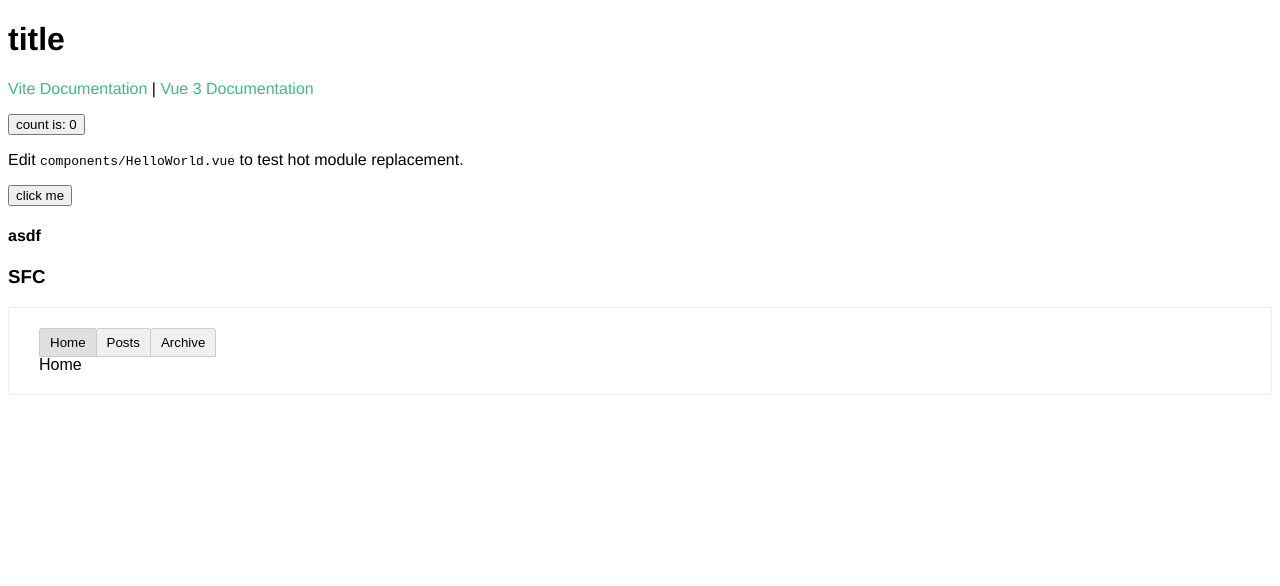
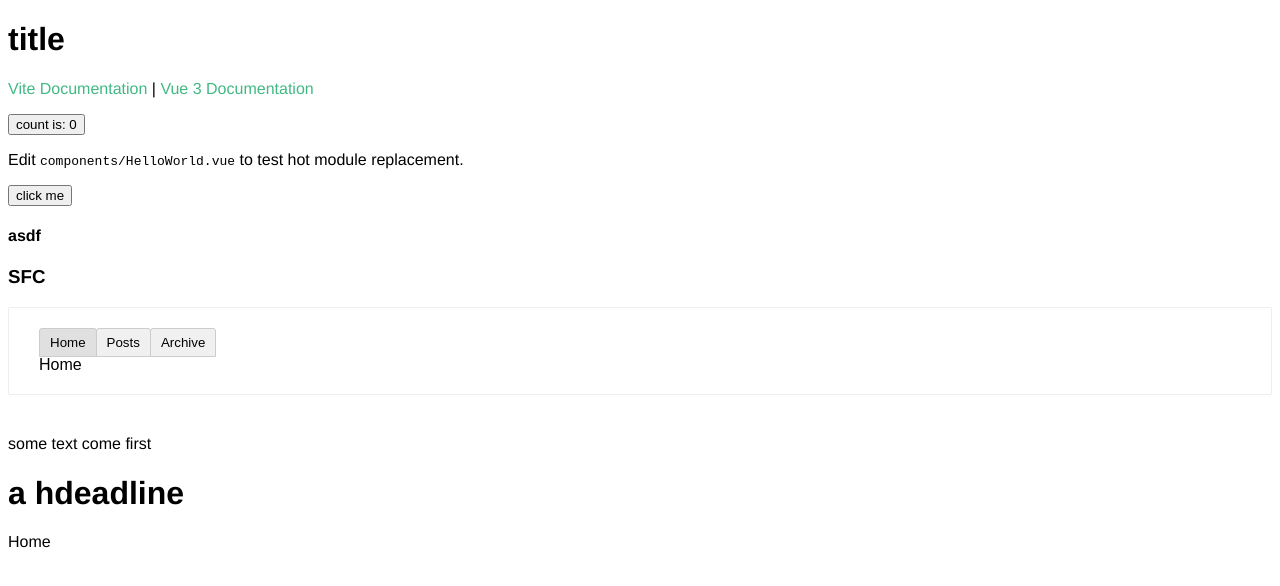
Before and after one commit to ChocolateAceCream/vue3, a Vue app in the folder faults/: page / in a window 1280 px wide. Shown: the top 586 px of the page. Built offline with nearby package versions, Linux system fonts and the light colour scheme.

Commit message:
FEAT: add render examplpe and dynamic css binding example

```diff
--- a/faults/src/components/HelloWorld.vue
+++ b/faults/src/components/HelloWorld.vue
@@ -27,6 +27,7 @@
       <component :is="currentTabComponent" class="tab" />
     </keep-alive>
   </div>
+  <render-example />
 
 </template>
 
@@ -35,6 +36,7 @@
 <script>
 import { onMounted, ref, computed, defineProps, reactive} from 'vue'
 import Test from '@/components/Test.vue'
+import RenderExample from '@/components/RenderExample.vue'
 import Heading from '@/components/FunctionalComponentExample.js'
 import Sfc from '@/components/SingleFileComponentsExample.vue'
 import PostsTab from '@/components/tabs/PostsTab.vue'
@@ -49,7 +51,8 @@ export default {
     Sfc,
     PostsTab,
     HomeTab,
-    ArchiveTab
+    ArchiveTab,
+    RenderExample
   },
   setup() {
     let msg = ref('title')
--- /dev/null
+++ b/faults/src/components/RenderExample.vue
@@ -0,0 +1,22 @@
+<script>
+
+import { h, resolveComponent, resolveDirective, withDirectives } from 'vue'
+import Home from '@/components/tabs/HomeTab.vue'
+export default {
+  components: {Home},
+  render() {
+    return h('div', {}, [
+      'some text come first',
+      h('h1', 'a hdeadline'),
+      h(Home)
+    ])
+
+    // return h('div',
+    //   Array.from({ length: 20 }).map(() => {
+    //     return h('p', 'hi')
+    //   })
+    // )
+
+  }
+}
+</script>
--- a/faults/src/components/tabs/PostsTab.vue
+++ b/faults/src/components/tabs/PostsTab.vue
@@ -1,6 +1,6 @@
 <template>
-    <div @click="showDetails=!showDetails">Posts
-      <async-component-example v-if="showDetails" />
+    <div class="post" @click="handleClick">Posts
+      <async-component-example v-if="state.showDetails" />
       <!-- <span v-if="showDetails">asdf asdf asdfasd fasdf asdf asdfasdf </span> -->
       <li>111</li>
       <li>22</li>
@@ -13,6 +13,7 @@
 
 <script>
 import { defineAsyncComponent } from '@vue/runtime-core'
+import { reactive, computed, ref, provide } from 'vue'
 
 export default {
   data() {
@@ -22,6 +23,29 @@ export default {
   },
   components: {
     AsyncComponentExample: defineAsyncComponent(() => import('./AsyncComponentExample.vue'))
+  },
+  setup() {
+    const state = reactive({
+      color: 'red',
+      showDetails: false
+    })
+
+    function handleClick() {
+      console.log('--------clicked-------')
+      state.color = state.showDetails ? 'red' : 'green'
+      state.showDetails = !state.showDetails
+      console.log('--------state.color.colorked-------',state.color)
+    }
+    return {
+      state,
+      handleClick
+    }
   }
 }
 </script>
+
+<style>
+.post {
+  color: v-bind('state.showDetails ? "red" : "green"')
+}
+</style>
```
